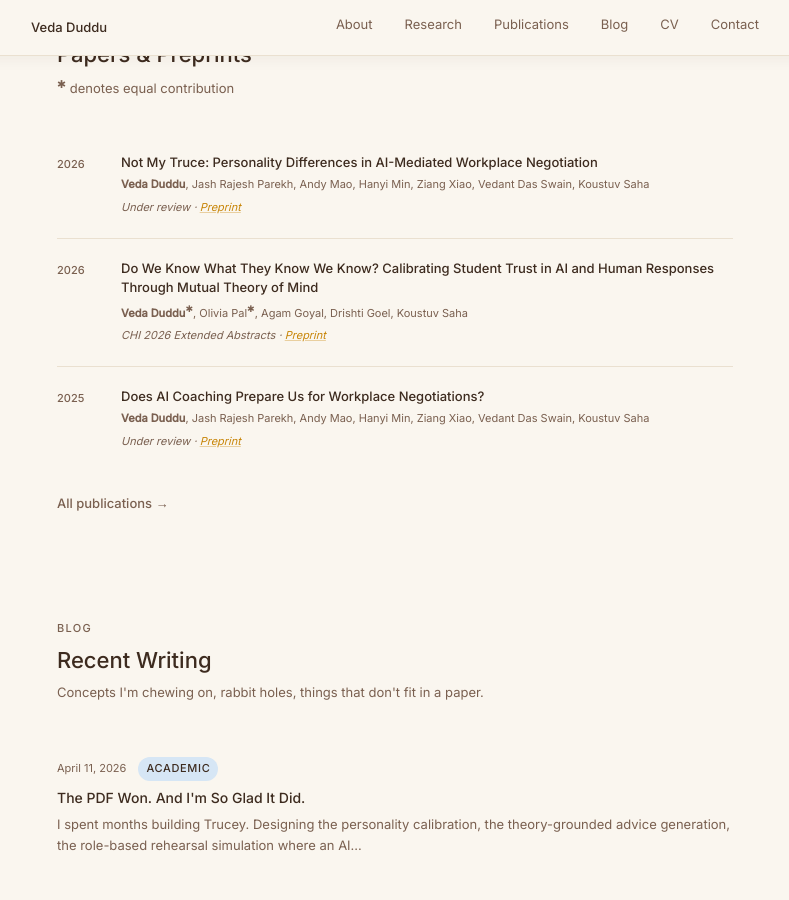
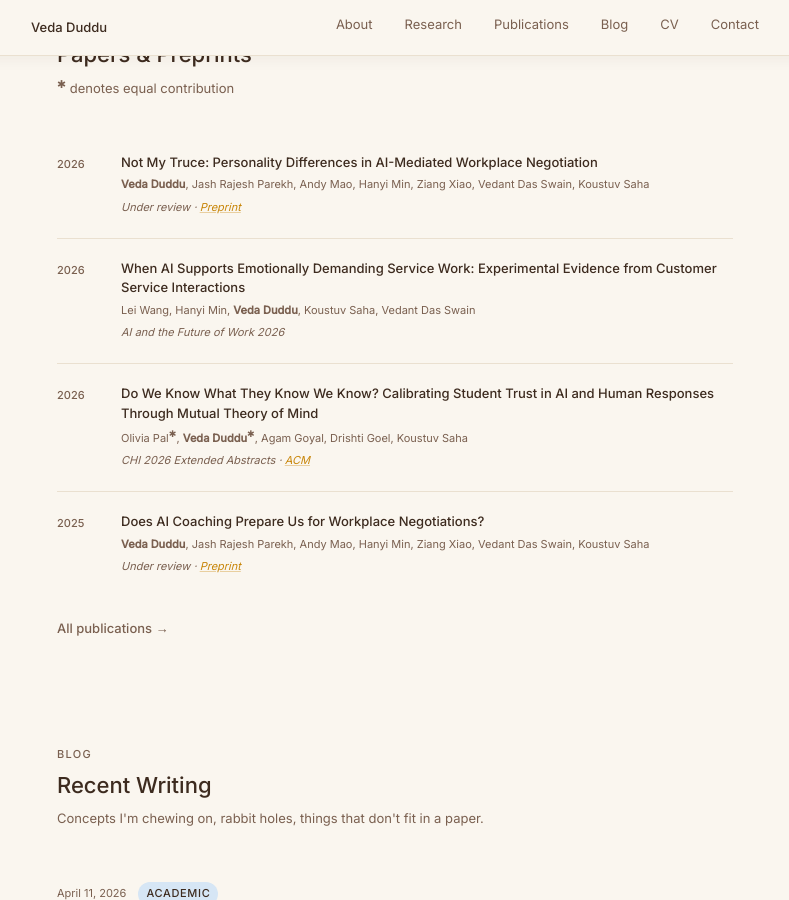
Before and after one commit to vedaduddu/vedaduddu.github.io, a Jekyll site: the page built from index.html, in a window 1280 px wide and 900 px high, scrolled down 1760 px. Shown: the whole window, without its empty margins (245-1034 px from the left). Built offline with Jekyll 4.4.1, drawn with Linux system fonts in a browser that asks for light colours; a style sheet for code colours, icons or effects is not loaded.

Commit message:
add When AI Supports paper, fix author order and ACM link for Do We Know
Co-Authored-By: Claude Sonnet 4.6 <noreply@anthropic.com>

```diff
--- a/index.html
+++ b/index.html
@@ -91,9 +91,18 @@ title: Home
       <div class="pub-item">
         <div class="pub-year">2026</div>
         <div class="pub-details">
+          <p class="pub-title">When AI Supports Emotionally Demanding Service Work: Experimental Evidence from Customer Service Interactions</p>
+          <p class="pub-authors">Lei Wang, Hanyi Min, <strong>Veda Duddu</strong>, Koustuv Saha, Vedant Das Swain</p>
+          <p class="pub-venue">AI and the Future of Work 2026</p>
+        </div>
+      </div>
+
+      <div class="pub-item">
+        <div class="pub-year">2026</div>
+        <div class="pub-details">
           <p class="pub-title">Do We Know What They Know We Know? Calibrating Student Trust in AI and Human Responses Through Mutual Theory of Mind</p>
-          <p class="pub-authors"><strong>Veda Duddu</strong><sup>✱</sup>, Olivia Pal<sup>✱</sup>, Agam Goyal, Drishti Goel, Koustuv Saha</p>
-          <p class="pub-venue">CHI 2026 Extended Abstracts &middot; <a href="https://arxiv.org/abs/2601.16960" target="_blank" rel="noopener">Preprint</a></p>
+          <p class="pub-authors">Olivia Pal<sup>✱</sup>, <strong>Veda Duddu</strong><sup>✱</sup>, Agam Goyal, Drishti Goel, Koustuv Saha</p>
+          <p class="pub-venue">CHI 2026 Extended Abstracts &middot; <a href="https://dl.acm.org/doi/pdf/10.1145/3772363.3799386" target="_blank" rel="noopener">ACM</a></p>
         </div>
       </div>
 
```
Also changed, not shown: publications.md (+5 -1 lines).
